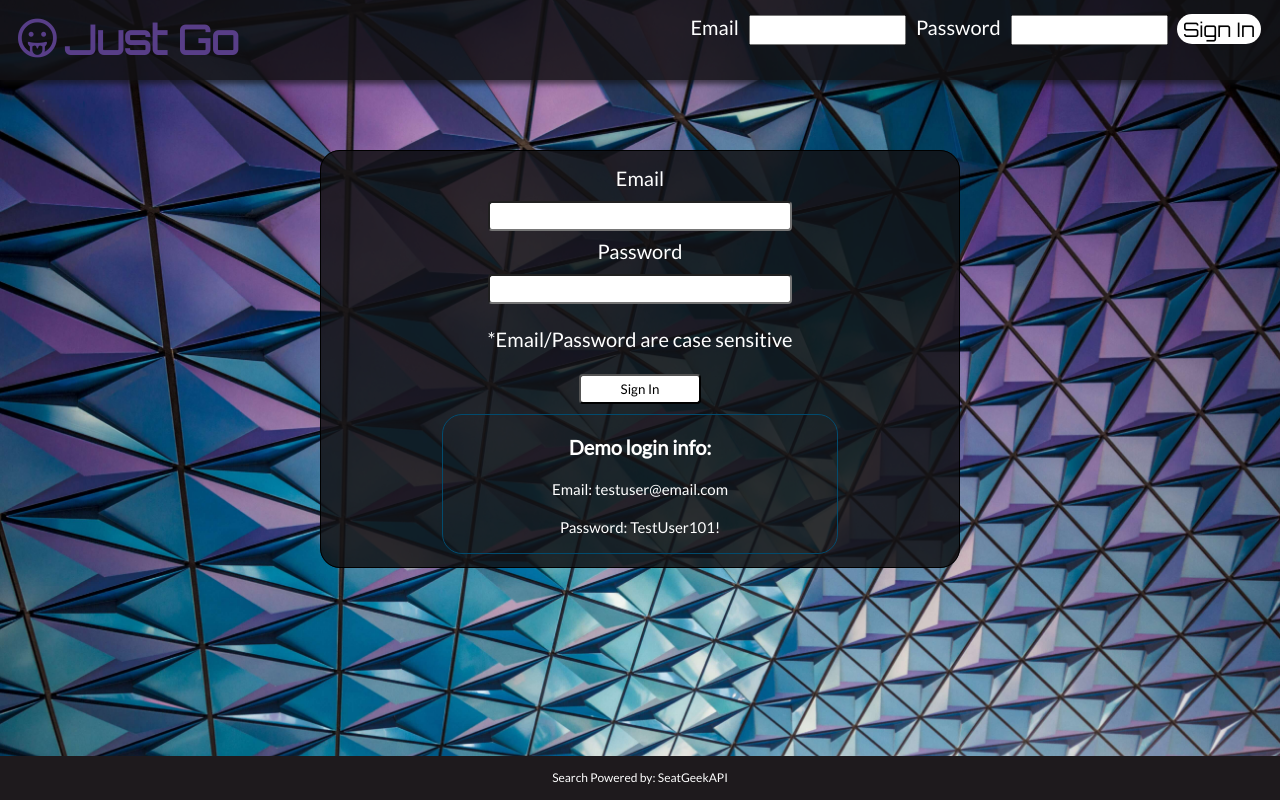
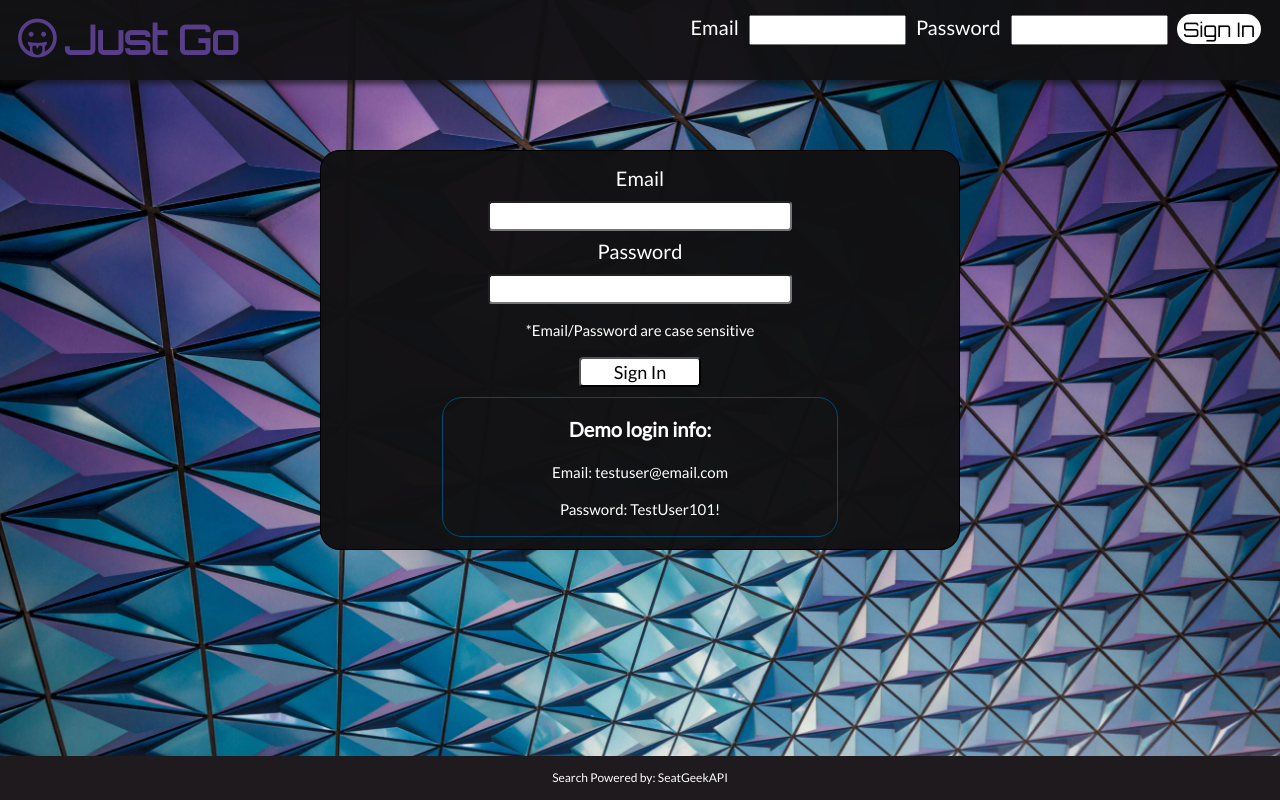
Before and after one commit to bahitssara/Just-Go, a React (Create React App) app: page /login in a window 1280 px wide. Built offline with nearby package versions, Linux system fonts and the light colour scheme.

Commit message:
signup-fix

```diff
--- a/src/Header/Header.css
+++ b/src/Header/Header.css
@@ -4,7 +4,7 @@ header {
   left: 0;
   right: 0;
   z-index: 10;
-  background-color: rgba(18,17,19,0.85);
+  background-color: rgba(18,17,19,0.96);
   -webkit-box-shadow: 0 3px 5px rgba(18,17,19, 0.6);
   -moz-box-shadow: 0 3px 5px rgba(18,17,19, 0.6);
   box-shadow: 0 4px 5px rgba(18,17,19, 0.6);
--- a/src/HeaderLoginForm/HeaderLoginForm.js
+++ b/src/HeaderLoginForm/HeaderLoginForm.js
@@ -125,7 +125,7 @@ class HeaderLoginForm extends React.Component{
                     {/* <ValidationError className='validation-error'/> */}
                     <label htmlFor='email'>Password</label>
                     <input
-                        type='text'
+                        type='password'
                         name='password'
                         id='password'
                         value={this.state.password}
--- a/src/LoginForm/LoginForm.css
+++ b/src/LoginForm/LoginForm.css
@@ -4,11 +4,9 @@
     margin-top: 150px;
 }
 
-
-
 .sign-in-page fieldset {
     width: 80%;
-    background-color: rgba(18,17,19,0.85);
+    background-color: rgba(18,17,19,0.98);
     border-radius: 20px;
     border: 1px black solid;
 }
@@ -18,7 +16,7 @@
 }
 
 .sign-in-page input {
-    width: 65%;
+    width: 60%;
     height: 30px;
     border-radius: 4px;
 }
@@ -27,9 +25,14 @@
     display: block;
     margin: auto;
     height: 30px;
-    width: 40%;
+    width: 35%;
     border-radius: 4px;
+    font-size: 18px;
     background-color: white;
+}
+
+.error p {
+    font-size: 15px;
 }
 
 .demo-login-info {
@@ -48,11 +51,9 @@
     font-size: 15px;
 }
 
-
 @media screen and (min-width: 1000px) {
     .sign-in-page fieldset {
         width: 50%;
-        background-color: rgba(18,17,19,0.85);
         border-radius: 20px;
         border: 1px black solid;
     }
--- a/src/LoginForm/LoginForm.js
+++ b/src/LoginForm/LoginForm.js
@@ -127,15 +127,15 @@ class LoginForm extends React.Component{
                     <ValidationError className='validation-error'/>
                     <label htmlFor='email'>Password</label>
                     <input
-                        type='text'
+                        type='password'
                         name='password'
                         id='password'
                         value={this.state.password}
                         onChange={e => this.addPassword(e.target.value)}
                     />
                     <ValidationError hasError={!this.state.passwordValid} message={this.state.validationMessages.password} />
-                    <div className="error" role="alert">
-                            {error && <span className="login-error">{error}</span>}
+                    <div className='error' role='alert'>
+                            {error && <span className='login-error'>{error}</span>}
                             <p>*Email/Password are case sensitive</p>
                     </div>
                     <button type='submit'>Sign In</button>
--- a/src/SignUpForm/SignUpForm.js
+++ b/src/SignUpForm/SignUpForm.js
@@ -43,7 +43,7 @@ class SignUpForm extends React.Component{
                 email.value = ''
                 password.value = ''
 
-                window.location = '/events';
+                window.location = '/';
             })
             .catch(res => {
                 this.setState({ error: res.error })
--- a/src/homepage/homepage.css
+++ b/src/homepage/homepage.css
@@ -1,7 +1,8 @@
 .home-page {
   margin-top: 170px;
   margin: 20px;
-  background-color: rgba(18,17,19,0.88);
+  background-color: rgba(18,17,19,0.97);
+  border-radius: 10px;
   padding: 20px;
 }
 
```
